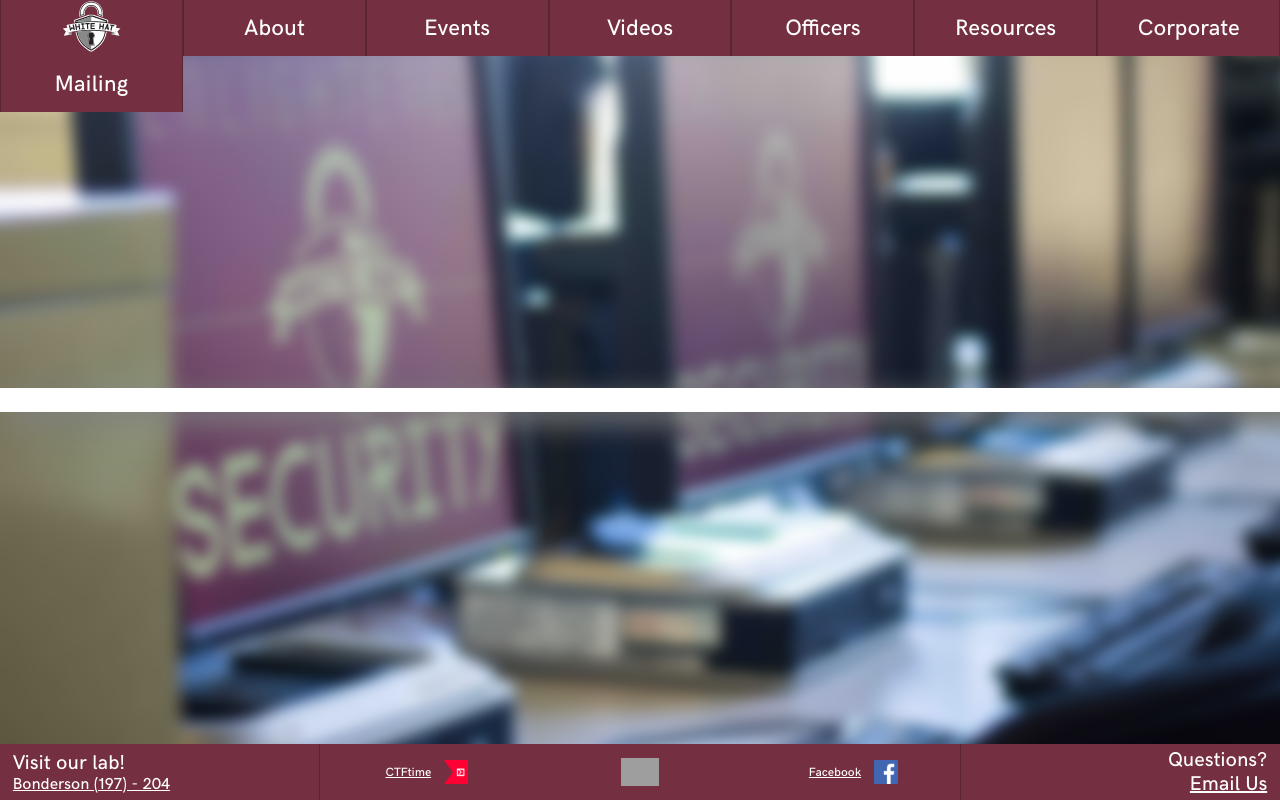
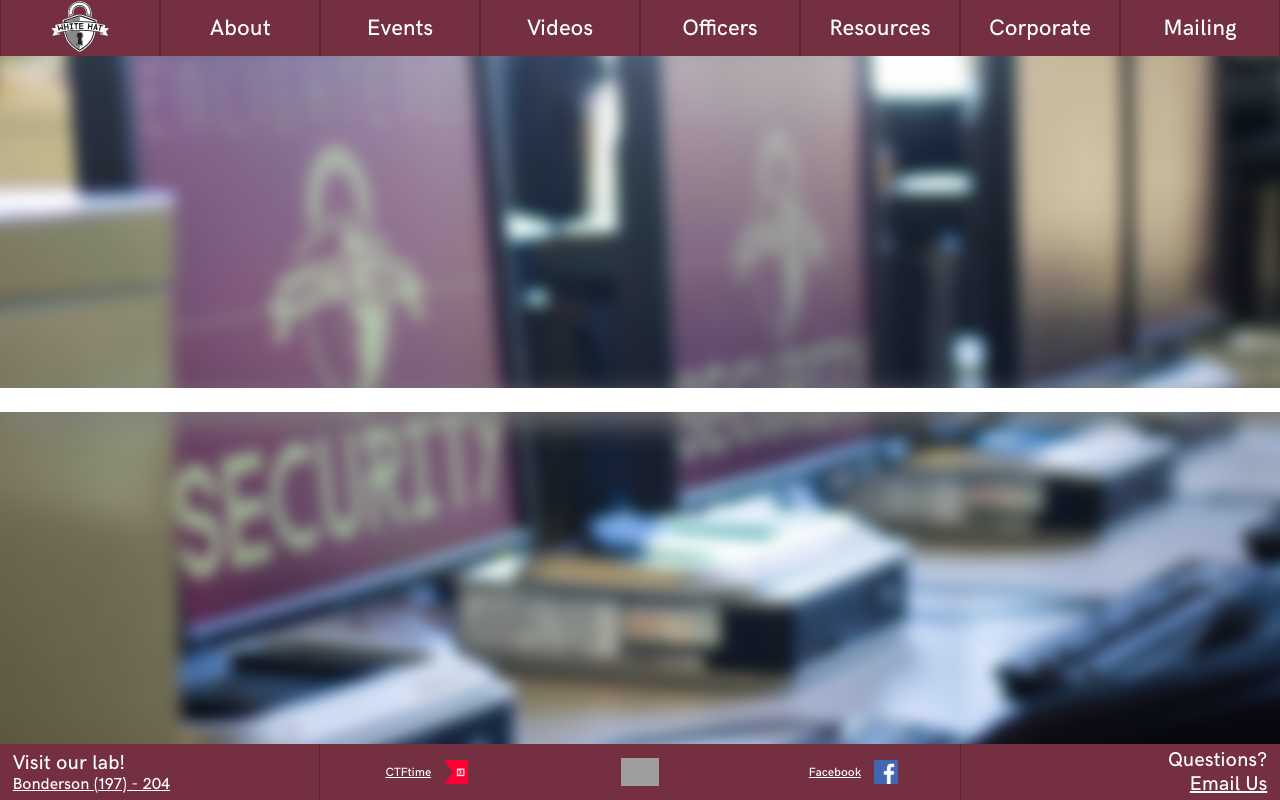
Before and after one commit to CalPolySEC/thewhitehat.club, a Flask app: page / in a window 1280 px wide. Run offline with Flask 2, Linux system fonts and the light colour scheme; data that the repository does not hold is empty; style sheets or scripts are compiled from the project's sources; grey boxes are pictures that could not be loaded.

Commit message:
Added nav-pages variable for navbar

```diff
--- a/assets/scss/_navbar.scss
+++ b/assets/scss/_navbar.scss
@@ -1,3 +1,6 @@
+// Number of navigation tabs to display inline in navbar
+$nav-pages: 8;
+
 .navbar {
 	height: $menu-height;
 
@@ -7,7 +10,7 @@
 
 	// CSS Grid
 	display: grid;
-	grid-template-columns: repeat(7, 1fr);
+	grid-template-columns: repeat($nav-pages, 1fr);
 	grid-template-rows: $menu-height;
 
 	text-align: center;
```
